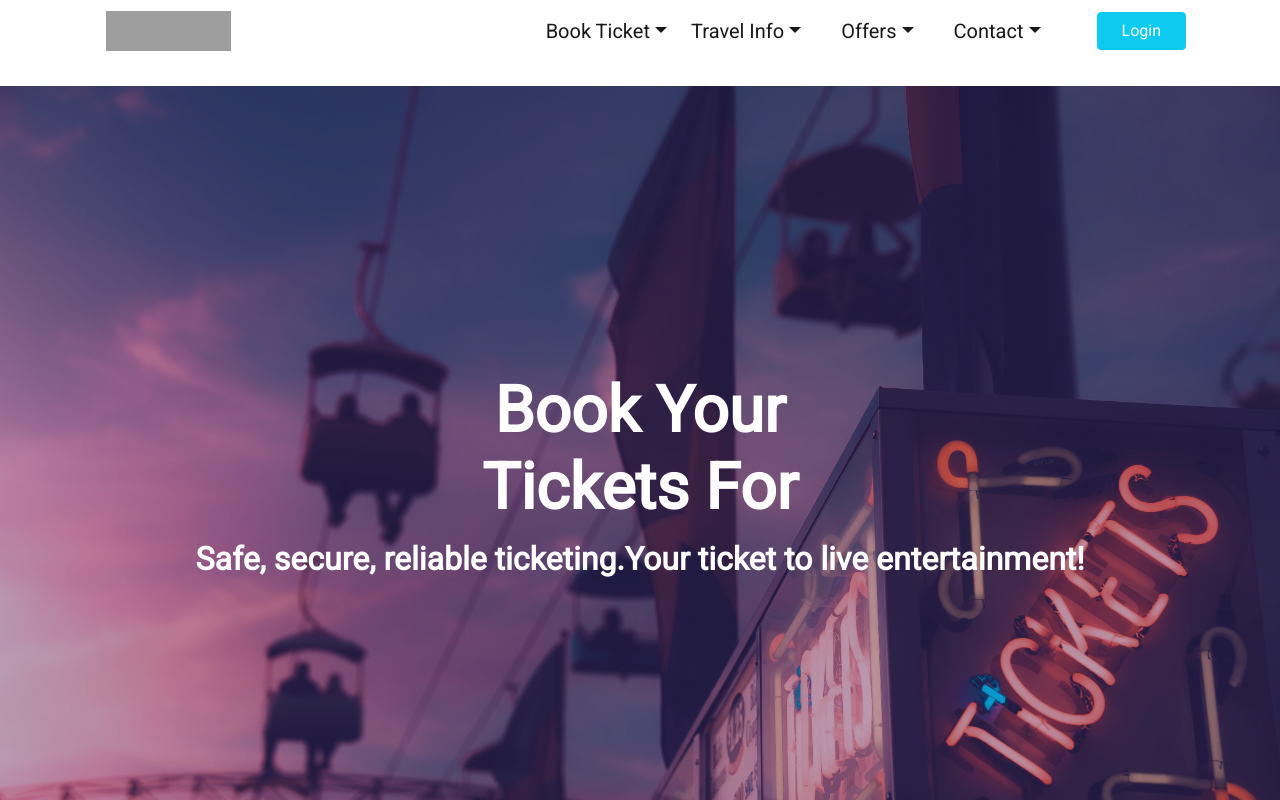
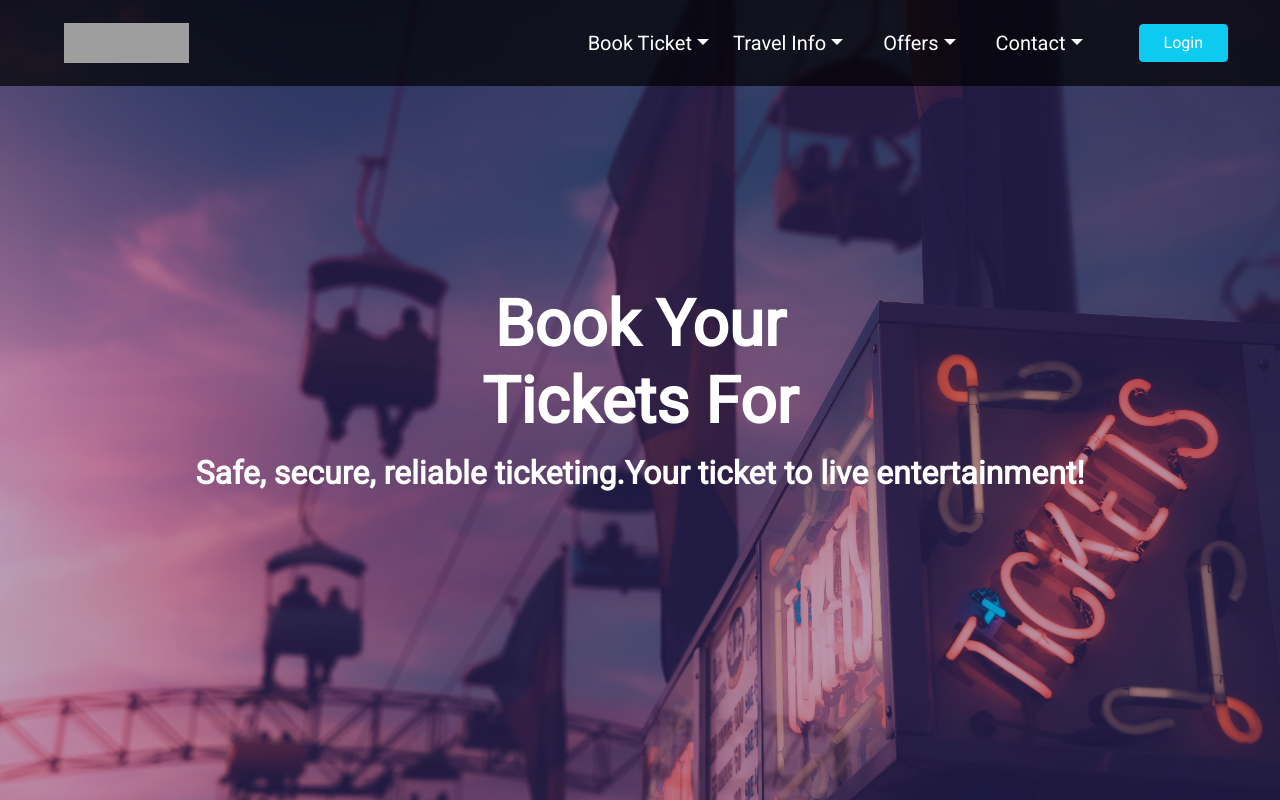
Before and after one commit to MehruzSaif/ticket-kato-client-side, a React (Create React App) app: page / in a window 1280 px wide. Shown: the top 800 px of the page. Built offline with nearby package versions, Linux system fonts and the light colour scheme; grey boxes are pictures that could not be loaded.

Commit message:
nev-modify

```diff
--- a/src/App.css
+++ b/src/App.css
@@ -1,5 +1,6 @@
 .App {
   text-align: center;
+
 }
 
 .App-logo {
--- a/src/App.js
+++ b/src/App.js
@@ -5,18 +5,18 @@ import Slider from './pages/Home/Slider';
 import Footer from './pages/shared/Footer';
 import Navbar from './pages/shared/Navbar';
 
+
 function App() {
   return (
     <div className="">
-      <div className='container'>
+      {/* <div className='containers'>
         <Navbar></Navbar>
-      </div>
-      <div className='mt-4'>
+      </div> */}
+      <Navbar></Navbar>
         <Banner></Banner>
-         <Slider></Slider>
+         <Slider/>
         <Business></Business>
         <Footer></Footer>
-      </div>
     </div>
   );
 }
--- /dev/null
+++ b/src/Pages/shared/Navber.css
@@ -0,0 +1,20 @@
+.style-nev{
+    background-color:rgba(0, 0, 0, 0.7);
+    width: 100%;
+    color: white;
+    z-index: 1000;
+    position: fixed;
+    top:0;
+
+}
+.navbar {
+    padding: 20px 40px;
+}
+.navbar a{
+    color: white;
+}
+.dropdown-menu{
+    z-index: 1000;
+    background-color:rgba(0, 0, 0, 0.5);
+
+}
--- a/src/pages/shared/Navbar.js
+++ b/src/pages/shared/Navbar.js
@@ -1,9 +1,11 @@
 import React from "react";
+import "./Navber.css";
 
 const Navbar = () => {
+  // navbar-light bg-white
   return (
-    <div>
-      <nav class="navbar navbar-expand-lg navbar-light bg-white">
+    <div className="style-nev">
+      <nav class="navbar navbar-expand-lg ">
         <div class="container-fluid fs-5">
           <div class="container">
             <a class="navbar-brand" href="#">
```
